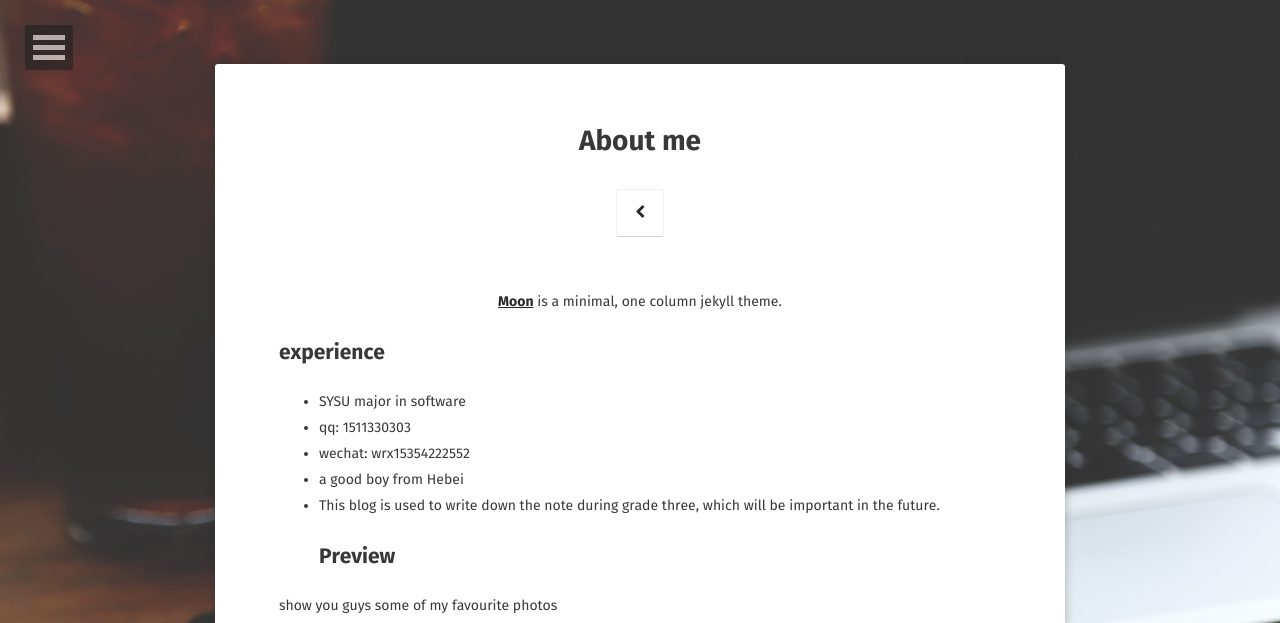
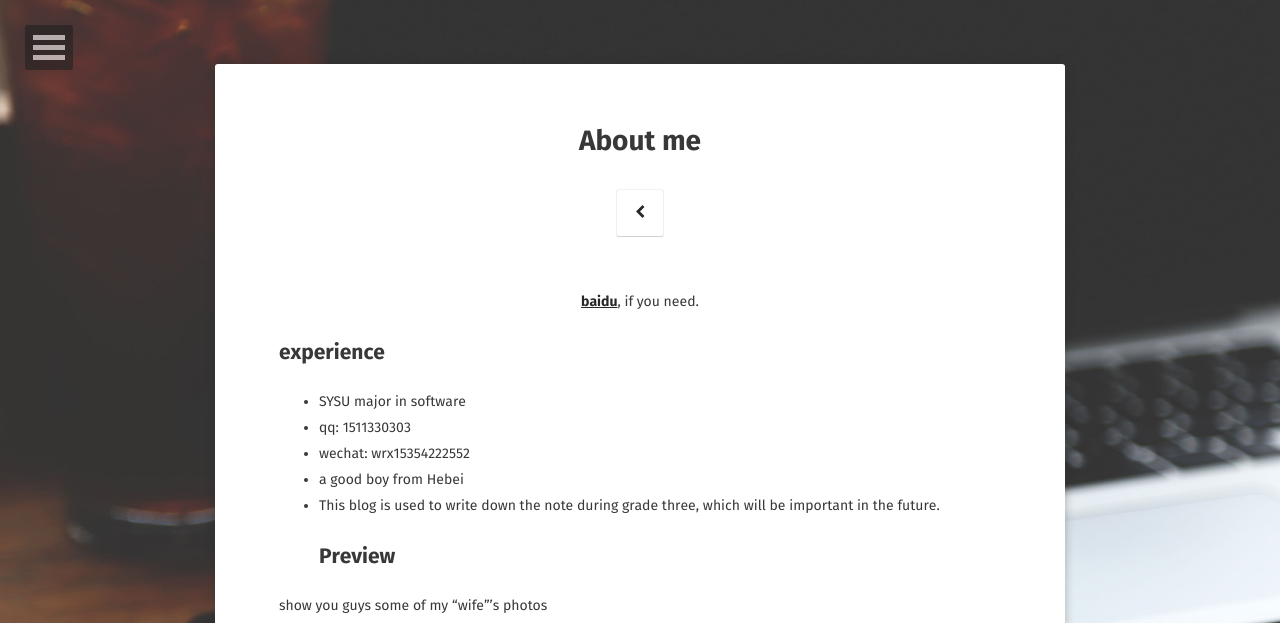
Before and after one commit to wangrx33/wangrx33.github-io, a Jekyll site: the page built from about/index.md, in a window 1280 px wide. Shown: the top 623 px of the page. Built offline with Jekyll 4.4.1, drawn with Linux system fonts in a browser that asks for light colours; some web fonts are replaced; some of the changed text lies outside the part shown; grey boxes are pictures that could not be loaded.

Commit message:
Update index.md

```diff
--- a/about/index.md
+++ b/about/index.md
@@ -6,7 +6,7 @@ date: 2017-09-09
 comments: false
 ---
 
-<center><a href="http://taylantatli.github.io/Moon"><b>Moon</b></a> is a minimal, one column jekyll theme.</center>
+<center><a href="http://www.baidu.com"><b>baidu</b></a>, if you need.</center>
 
 ## experience
 * SYSU  major in  software
@@ -16,12 +16,9 @@ comments: false
 * This blog is used to write down the note during grade three, which will be important in the future.
 ## Preview
 
-show you guys some of my favourite photos
+show you guys some of my "wife"'s photos
 
 {% capture images %}
-    'assets/img/timg.jpg'
-    https://cloud.githubusercontent.com/assets/754514/14509716/61ac6c8e-01d6-11e6-879f-8308883de790.png
+    http://wx1.sinaimg.cn/mw1024/719f300dly1fimoy2731tj21eo1rc4qp.jpg
+    http://wx4.sinaimg.cn/mw690/a1d6bcffly1fi9ygnzbbcj20hs1hfh6l.jpg
 {% endcapture %}
-{% include gallery images=images caption="Screenshots of Moon Theme" cols=2 %}
-
-See a [live version of Moon](http://taylantatli.github.io/Moon) hosted on GitHub.
```
